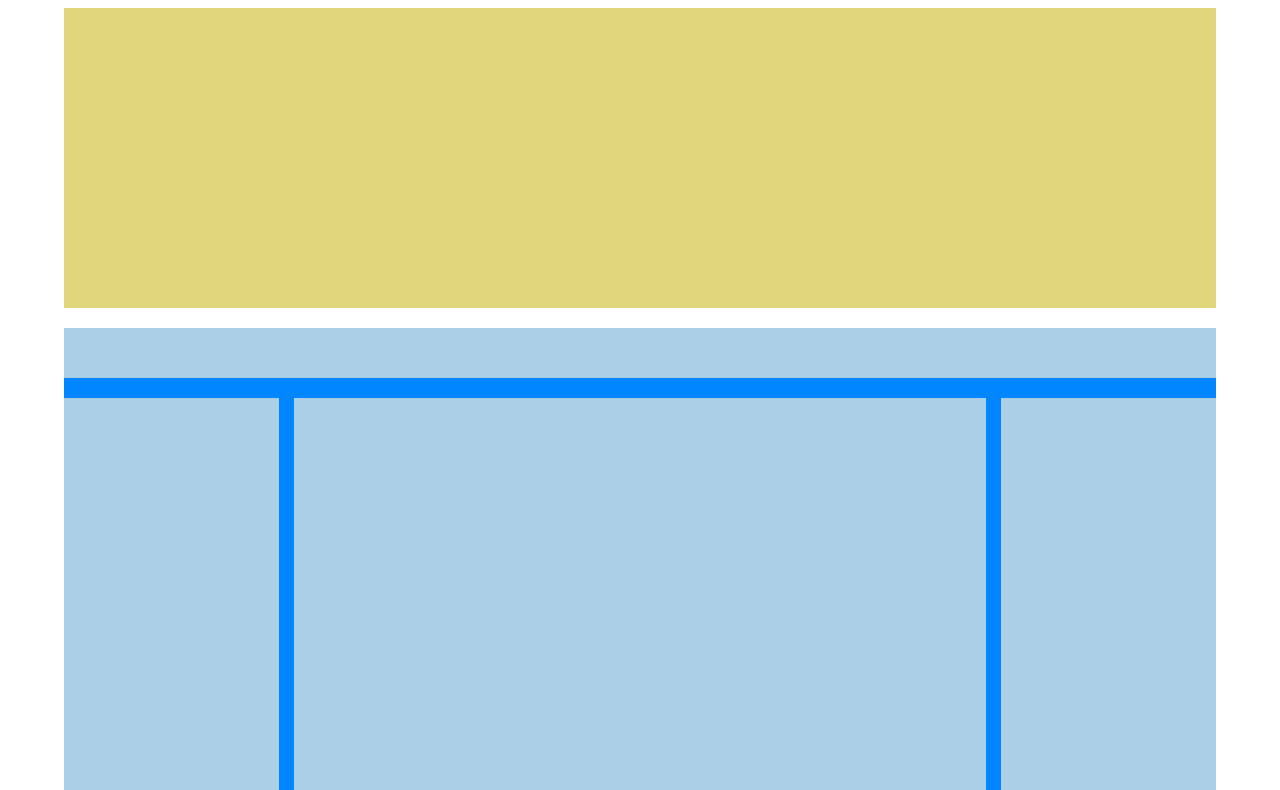
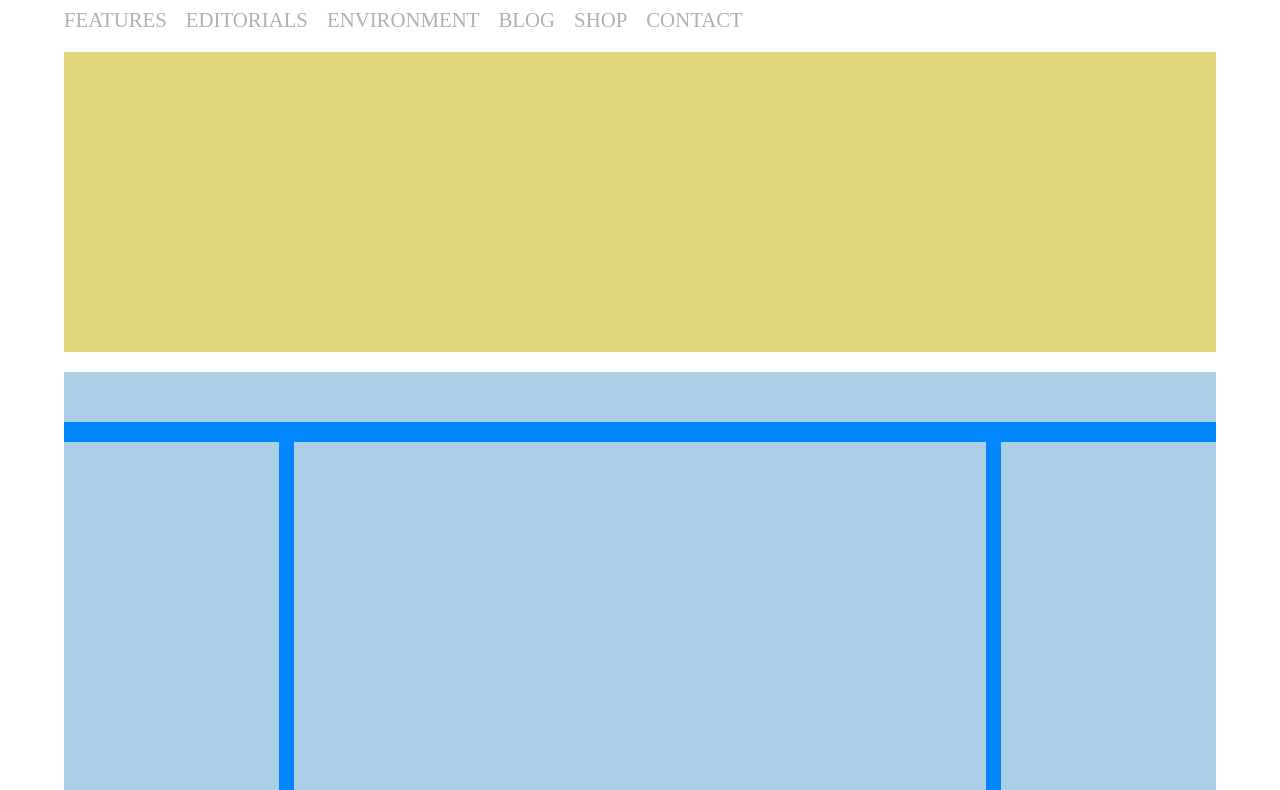
Before and after one commit to cif95/htmlcss-wp, a plain HTML site: page index.html in a window 1280 px wide. Shown: the part 92-882 px from the top of the page. Drawn offline with Linux system fonts and the light colour scheme.

Commit message:
added nav

```diff
--- a/css/style.css
+++ b/css/style.css
@@ -32,6 +32,19 @@ article{
 	background-color:#abcfe7;
 }
 
+nav{
+	margin: 20px 0;
+}
+
+nav li{
+	font-size: 1.3em;
+	list-style: none;
+	margin-right:15px;
+	text-transform: uppercase;
+	color: rgb(177, 177, 177);
+	display: inline-block;
+}
+
 .container{
 	width:90%;
 	margin:0 auto 20px;
@@ -56,7 +69,6 @@ article{
 	background-color: #e1d67a;
 }
 
-
 #main-logo{
 	width:200px;
 	padding-right:20px;
--- a/index.html
+++ b/index.html
@@ -12,6 +12,16 @@
 			<div id="main-logo">
 				<img src="img/logo.png" alt="logo neori">
 			</div>
+			<nav>
+				<ol>
+					<li>Features</li>
+					<li>Editorials</li>
+					<li>Environment</li>
+					<li>Blog</li>
+					<li>Shop</li>
+					<li>Contact</li>
+				</ol>
+			</nav>
 		</header>
 		<main>
 			<section id="jumbotron" class="container">
```
